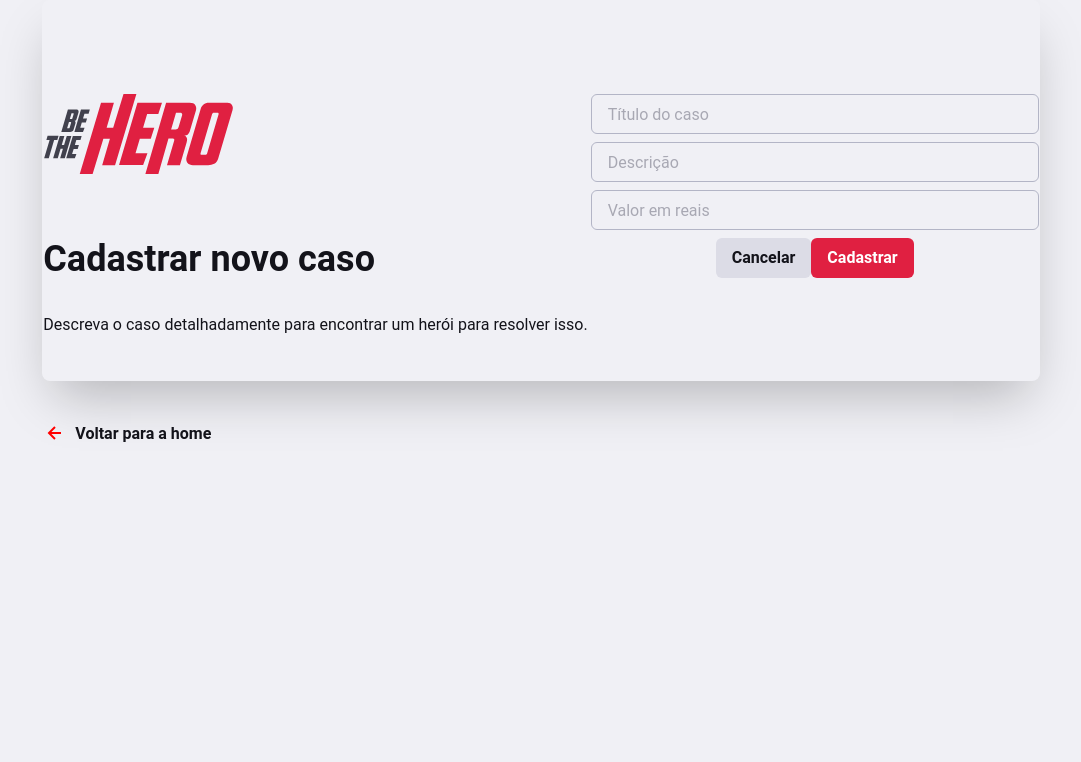
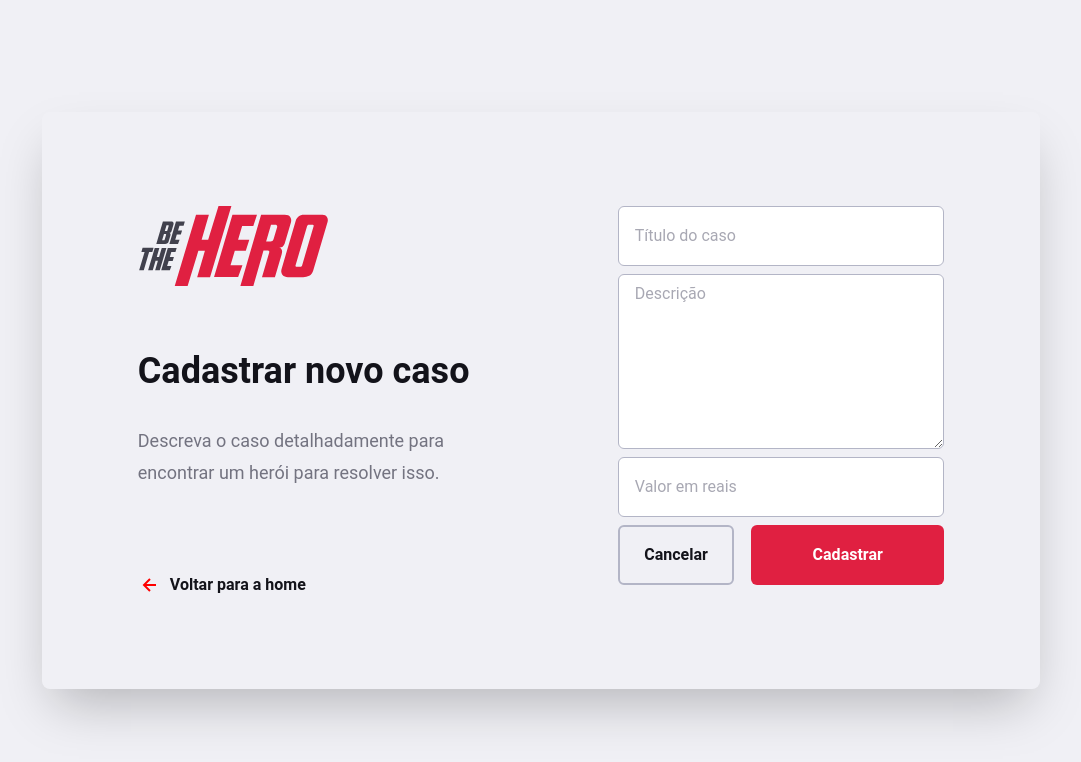
Before and after one commit to michelwene/Be-The-Hero, a Next.js app: page /cases/createCases in a window 1280 px wide. Shown: the top 762 px of the page, without its empty margins (99-1180 px from the left). Built offline with nearby package versions, Linux system fonts and the light colour scheme.

Commit message:
feat: finish createCases style

```diff
--- a/src/pages/cases/createCases.tsx
+++ b/src/pages/cases/createCases.tsx
@@ -6,22 +6,31 @@ import {
   Image,
   Input,
   Text,
+  Textarea,
   VStack,
 } from "@chakra-ui/react";
 import { BiLeftArrowAlt } from "react-icons/bi";
 
 export default function createCases() {
   return (
+    <Flex as="section" minHeight="100vh" align="center" justify="center">
       <Flex
-      as="section"
         borderRadius="8px"
         boxShadow="2xl"
-      justifyContent="space-around"
-      width="78vw"
+        columnGap="148px"
+        justifyContent="space-between"
+        minHeight="577px"
         mx="auto"
         my="auto"
+        px="96px"
+        width="78vw"
       >
-      <Flex flexDirection="column" maxHeight="381px" py="94px">
+        <Flex
+          flexDirection="column"
+          maxHeight="381px"
+          maxWidth="332px"
+          py="94px"
+        >
           <Image
             src="/Logo.svg"
             alt="Logo Be-the-Hero"
@@ -31,7 +40,7 @@ export default function createCases() {
           <Heading as="h1" mt="64px" mb="32px">
             Cadastrar novo caso
           </Heading>
-        <Text>
+          <Text fontSize="1.125rem" lineHeight="32px" color="gray.500">
             Descreva o caso detalhadamente para encontrar um herói para resolver
             isso.
           </Text>
@@ -50,14 +59,25 @@ export default function createCases() {
           </Button>
         </Flex>
         <VStack as="form" py="94px" flex="1" maxWidth="448px">
-        <Input type="text" placeholder="Título do caso" />
-        <Input placeholder="Descrição" />
-        <Input placeholder="Valor em reais" />
-        <Flex>
-          <Button>Cancelar</Button>
-          <Button colorScheme="red">Cadastrar</Button>
+          <Input
+            type="text"
+            placeholder="Título do caso"
+            bg="white"
+            height="60px"
+          />
+          <Textarea placeholder="Descrição" height="175px" bg="white" />
+
+          <Input placeholder="Valor em reais" bg="white" height="60px" />
+          <Flex width="100%" columnGap="17px">
+            <Button flex="1" height="60px" variant="outline" border="2px">
+              Cancelar
+            </Button>
+            <Button colorScheme="red" flex="2" height="60px">
+              Cadastrar
+            </Button>
           </Flex>
         </VStack>
       </Flex>
+    </Flex>
   );
 }
```
Also changed, not shown: src/pages/cases/index.tsx (+8 -2 lines). Lines whose indentation alone changed are shown as unchanged.
